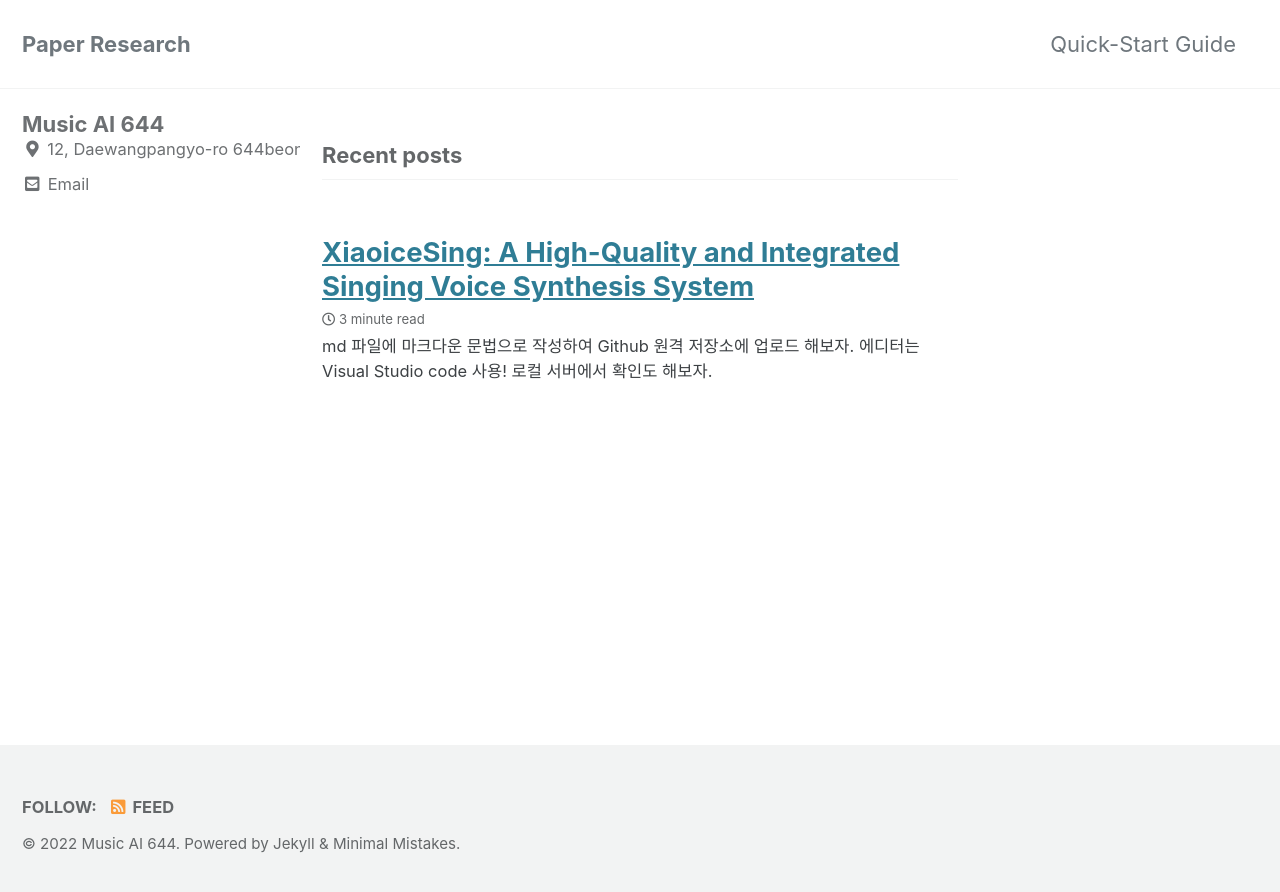
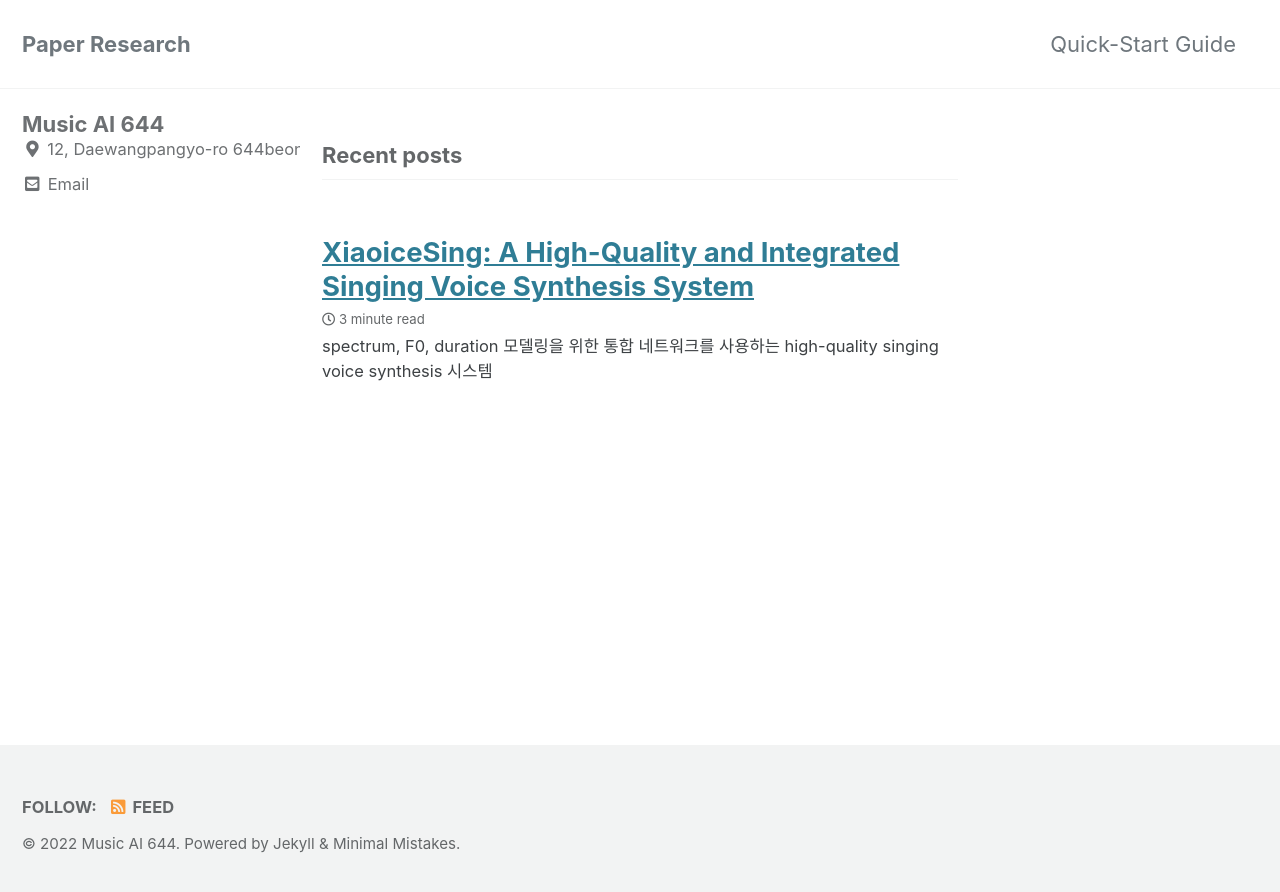
Before and after one commit to music-ai-644/music-ai-644, a Jekyll site: the page built from index.html, in a window 1280 px wide. Shown: the top 892 px of the page. Built offline with Jekyll 4.4.1, drawn with Linux system fonts in a browser that asks for light colours; cached includes are drawn as plain includes; the list of posts is cut into pages by our own code.

Commit message:
Update xiaoicesing

```diff
--- a/_posts/2022-06-06-xiaoicesing.md
+++ b/_posts/2022-06-06-xiaoicesing.md
@@ -1,6 +1,6 @@
 ---
 title:  "XiaoiceSing: A High-Quality and Integrated Singing Voice Synthesis System"
-excerpt: "md 파일에 마크다운 문법으로 작성하여 Github 원격 저장소에 업로드 해보자. 에디터는 Visual Studio code 사용! 로컬 서버에서 확인도 해보자. "
+excerpt: "spectrum, F0, duration 모델링을 위한 통합 네트워크를 사용하는 high-quality singing voice synthesis 시스템"
 
 categories:
   - SVS
```
